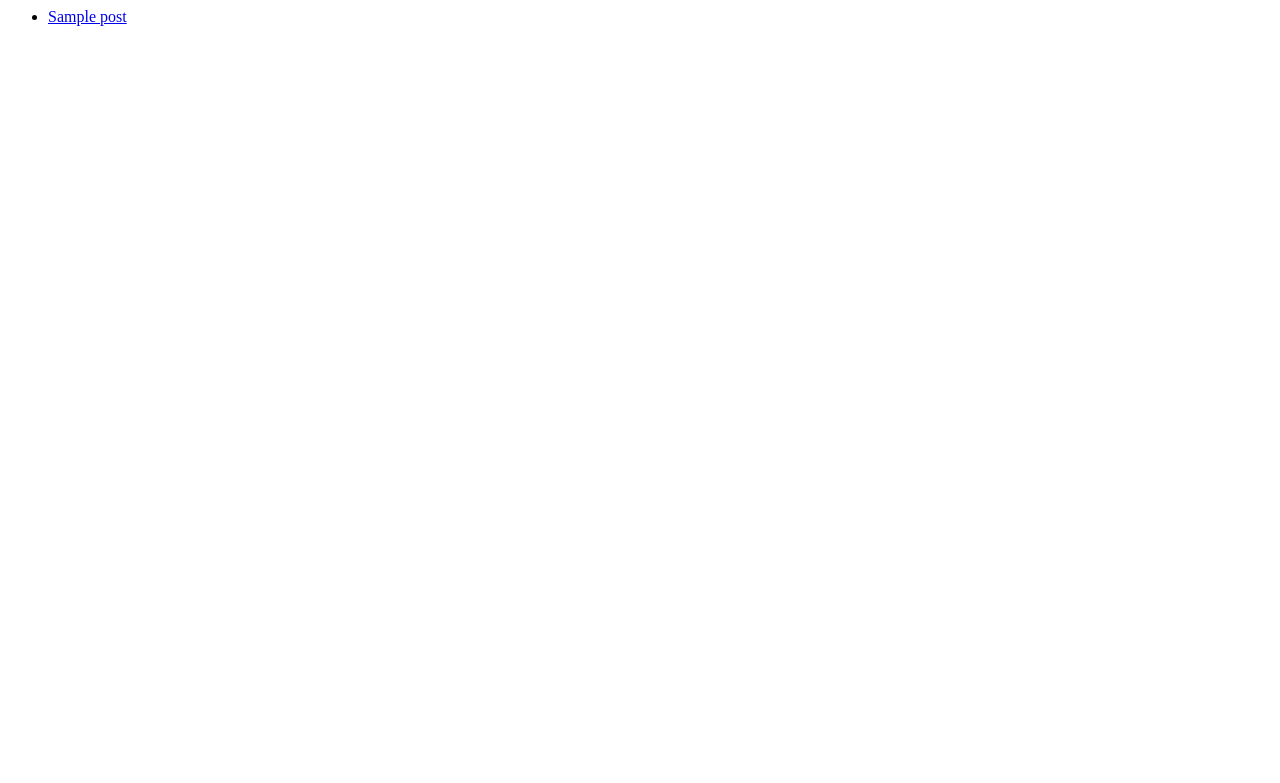
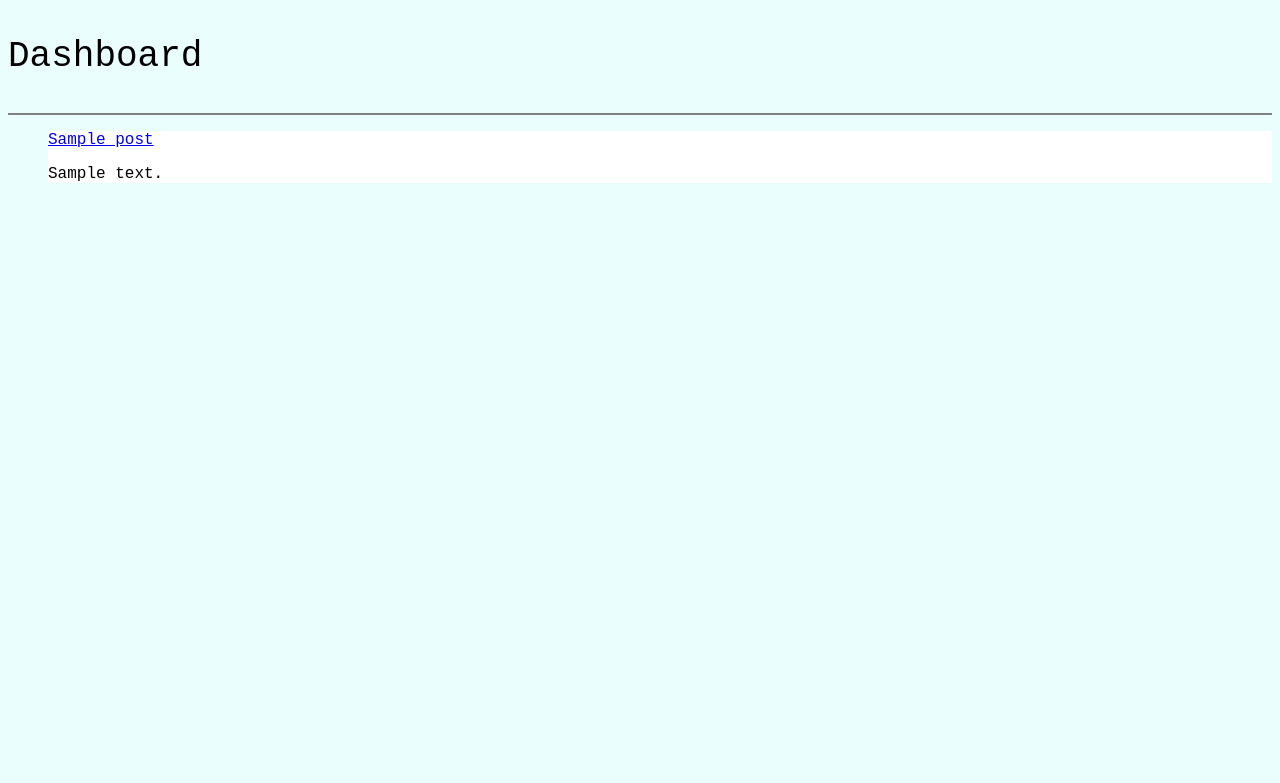
Before and after one commit to pijaginw/tumblr2.0, a Django app: page /dashboard/ in a window 1280 px wide. Before the commit the part shown is almost empty. Shown: the top 783 px of the page. Run offline with Django 3.2, Linux system fonts and the light colour scheme; tables that the repository leaves empty hold one stand-in row (values such as "Sample post").

Commit message:
Add CSS file and base template for dashboard

```diff
--- a/dashboard/templates/dashboard/index.html
+++ b/dashboard/templates/dashboard/index.html
@@ -1,9 +1,24 @@
+{% extends "./index_base.html" %}
+
+{% block content %}
+<p class="title">Dashboard</p>
+<hr noshade="true">
 {% if latest_post_list %}
     <ul>
-        {% for post in latest_post_list %}
-            <li><a href="/post/{{ post.id }}/">{{ post.title }}</a></li>
-        {% endfor %}
+        <div class="post_container">
+            {% for post in latest_post_list %}
+                <li>
+                    <div>
+                        <a href="/post/{{ post.id }}/">{{ post.title }}</a>
+                        {% if post.content %}
+                            <p>{{ post.content }}</p>
+                        {% endif %}
+                    </div>
+                </li>
+            {% endfor %}
+        </div>
     </ul>
 {% else %}
     <p>No posts yet.</p>
 {% endif %}
+{% endblock %}
--- /dev/null
+++ b/dashboard/templates/dashboard/index_base.html
@@ -0,0 +1,13 @@
+<!DOCTYPE html>
+<html lang="en">
+<head>
+    <meta charset="UTF-8">
+    {% load static %}
+    <link rel="stylesheet" href="{% static "dashboard/index_style.css" %}" />
+</head>
+<body>
+    <div id="content">
+        {% block content %}{% endblock %}
+    </div>
+</body>
+</html>
--- /dev/null
+++ b/static/dashboard/index_style.css
@@ -0,0 +1,27 @@
+body {
+    background-color: #eafffd;
+    font-family: "Courier New", Courier, monospace;
+}
+
+ul {
+    list-style-type: none;
+}
+
+li {
+    margin-bottom: 20px;
+}
+
+hr {
+    color: black;
+}
+
+.title {
+    font-family: "Courier New", Courier, monospace;
+    color: black;
+    font-size: 36px;
+}
+
+.post_container {
+    background-color: white;
+    color: black;
+}
--- a/tumblix/settings.py
+++ b/tumblix/settings.py
@@ -126,6 +126,7 @@ STATIC_URL = '/static/'
 
 STATICFILES_DIRS = [
     os.path.join(BASE_DIR, 'static'),
+    '/var/www/tumblix/static',
 ]
 
 MEDIA_ROOT = '/var/www/tumblix/media/'
```
